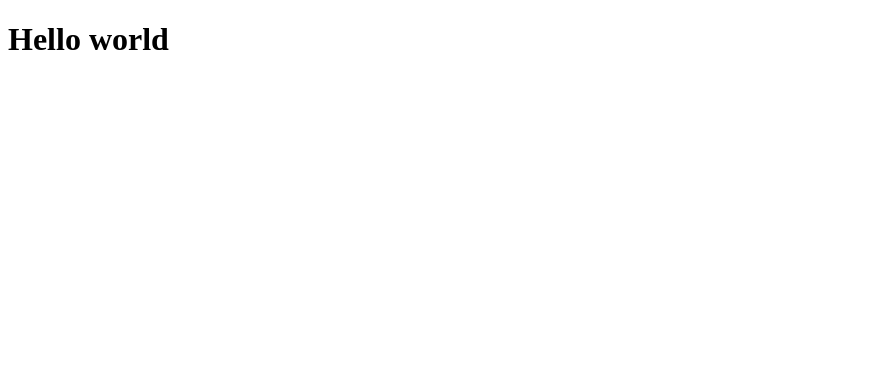
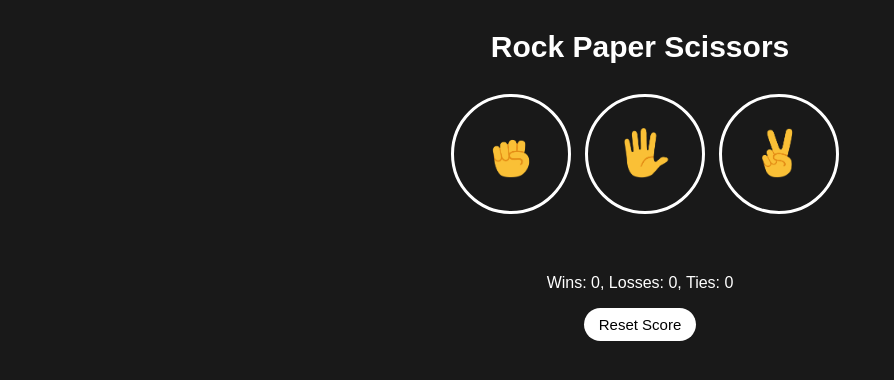
Before and after one commit to bogdanbpeterson/rock-paper-scissors, a plain HTML site: page index.html in a window 1280 px wide. Shown: the whole page, without its empty margins (0-894 px from the left). Drawn offline with Linux system fonts and the light colour scheme.

Commit message:
adds rock-paper-scissors game

```diff
--- a/index.html
+++ b/index.html
@@ -3,9 +3,50 @@
   <head>
     <meta charset="UTF-8" />
     <meta name="viewport" content="width=device-width, initial-scale=1.0" />
-    <title>Test Site</title>
+    <link rel="stylesheet" href="styles/rock-paper-scssors.css" />
+    <title>Rock Paper Scissors</title>
   </head>
   <body>
-    <h1>Hello world</h1>
+    <div class="myDiv">
+      <p class="title">Rock Paper Scissors</p>
+      <button
+        onclick="
+          playGame('Rock')"
+        class="move-button"
+      >
+        <img src="./images/rock-emoji.png" class="move-icon" />
+      </button>
+      <button
+        onclick="
+        playGame('Paper')"
+        class="move-button"
+      >
+        <img src="./images/paper-emoji.png" class="move-icon" />
+      </button>
+      <button
+        onclick="
+          playGame('Scissors')"
+        class="move-button"
+      >
+        <img src="./images/scissors-emoji.png" class="move-icon" />
+      </button>
+      <p class="js-result result"></p>
+      <p class="js-moves"></p>
+      <p class="js-score score"></p>
+      <button
+        onclick="
+    score.wins = 0;
+    score.losses = 0;
+    score.ties = 0;
+    localStorage.removeItem('score')
+    updateScoreElement();
+    "
+        class="reset-score-button"
+        onclick="refreshPage()"
+      >
+        Reset Score
+      </button>
+    </div>
+    <script src="./sripts/rock-paper-scssors.js"></script>
   </body>
 </html>
--- /dev/null
+++ b/sripts/rock-paper-scssors.js
@@ -0,0 +1,81 @@
+// @ts-check
+
+let score = { wins: 0, losses: 0, ties: 0 };
+
+const savedScoreRaw = localStorage.getItem("score");
+
+if (savedScoreRaw) {
+  score = JSON.parse(savedScoreRaw);
+}
+
+updateScoreElement();
+
+function playGame(playerMove) {
+  const computerMove = pickComputerMove();
+
+  let result = "";
+
+  if (playerMove === "Scissors") {
+    if (computerMove === "Rock") {
+      result = "You Lose.";
+    } else if (computerMove === "Paper") {
+      result = "You Win.";
+    } else if (computerMove === "Scissors") {
+      result = "Tie.";
+    }
+  } else if (playerMove === "Paper") {
+    if (computerMove === "Rock") {
+      result = "You Win.";
+    } else if (computerMove === "Paper") {
+      result = "Tie.";
+    } else if (computerMove === "Scissors") {
+      result = "You Lose.";
+    }
+  } else if (playerMove === "Rock") {
+    if (computerMove === "Rock") {
+      result = "Tie.";
+    } else if (computerMove === "Paper") {
+      result = "You lose.";
+    } else if (computerMove === "Scissors") {
+      result = "You Win.";
+    }
+  }
+
+  if (result === "You Win.") {
+    score.wins += 1;
+  } else if (result === "You Lose.") {
+    score.losses += 1;
+  } else if (result === "Tie.") {
+    score.ties += 1;
+  }
+
+  localStorage.setItem("score", JSON.stringify(score));
+
+  updateScoreElement();
+
+  document.querySelector(".js-result").innerHTML = result;
+
+  document.querySelector(".js-moves").innerHTML = `You
+<img src="./images/${playerMove}-emoji.png" class="move-icon">
+<img src="./images/${computerMove}-emoji.png" class="move-icon">
+Computer`;
+}
+function updateScoreElement() {
+  document.querySelector(
+    ".js-score"
+  ).innerHTML = `Wins: ${score.wins}, Losses: ${score.losses}, Ties: ${score.ties}`;
+}
+function pickComputerMove() {
+  const randomNumber = Math.random();
+
+  let computerMove = "";
+
+  if (randomNumber >= 0 && randomNumber < 1 / 3) {
+    computerMove = "Rock";
+  } else if (randomNumber >= 1 / 3 && randomNumber < 2 / 3) {
+    computerMove = "Paper";
+  } else if (randomNumber >= 2 / 3 && randomNumber < 1) {
+    computerMove = "Scissors";
+  }
+  return computerMove;
+}
--- /dev/null
+++ b/styles/rock-paper-scssors.css
@@ -0,0 +1,52 @@
+body {
+  background-color: rgb(25, 25, 25);
+  color: white;
+  font-family: Arial;
+}
+.title {
+  font-size: 30px;
+  font-weight: bold;
+  position: relative;
+  text-align: center;
+}
+.move-icon {
+  height: 50px;
+
+}
+.move-button {
+  background-color: transparent;
+  border: 3px solid white;
+  width: 120px;
+  height: 120px;
+  border-radius: 60px;
+  cursor: pointer;
+  margin-left: 10px;
+  transition: all 0.2s ease;
+}
+.move-button:active{
+  transform: scale(0.96);
+}
+.myDiv {
+  text-align:center;
+}
+.result {
+  font-size: 25px;
+  font-weight: bold;
+  margin-top: 50px;
+}
+.score {
+  margin-top: 60px;
+}
+.reset-score-button {
+  background-color: white;
+  border: none;
+  font-size: 15px;
+  padding: 8px 15px;
+  cursor: pointer;
+  border-radius: 25px;
+  transition: all 0.2s ease;
+
+}
+.reset-score-button:active {
+  transform: scale(0.96);
+}
```
Also changed, not shown: images/paper-emoji.png (added), images/rock-emoji.png (added), images/scissors-emoji.png (added).
